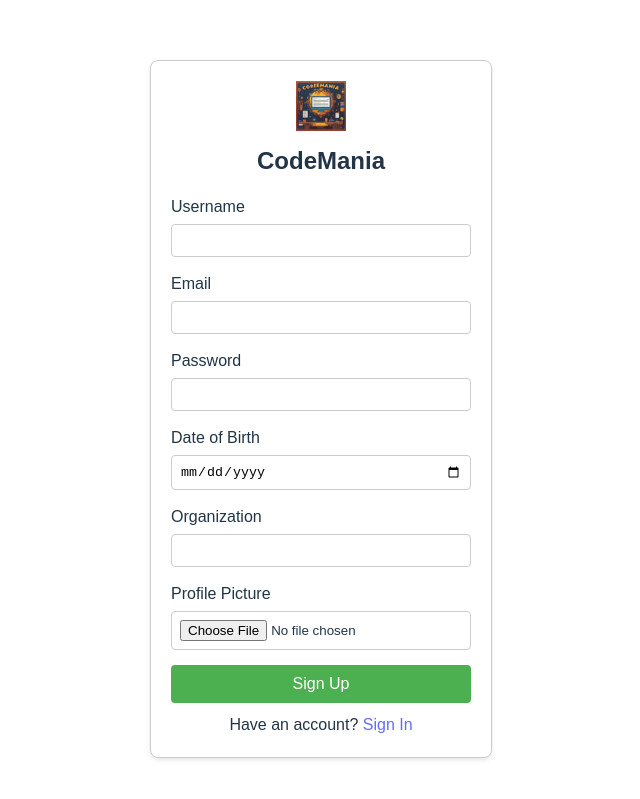
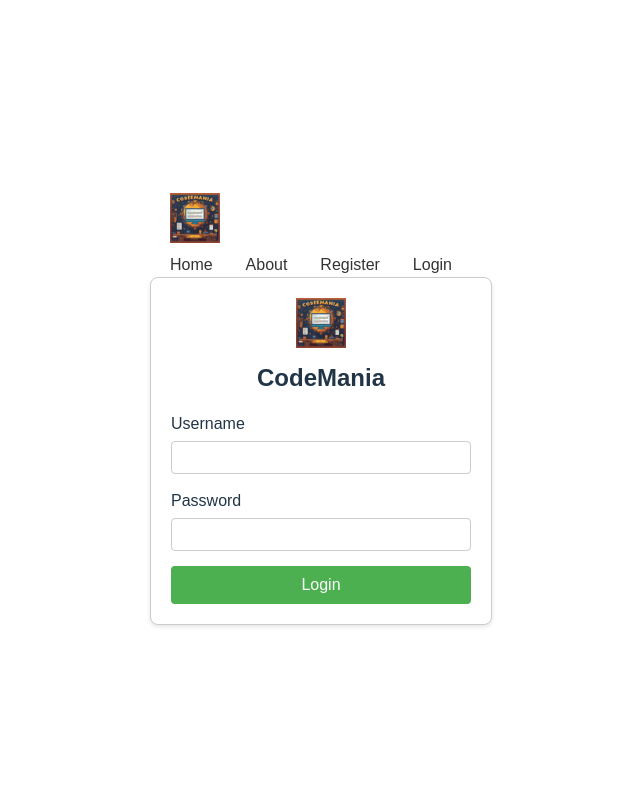
Before and after one commit to Mayank-Bharti/Online_Judge_Project, a React (Vite) app in the folder reactpro/Client/: page /login in a window 1280 px wide. Shown: the part 151-950 px from the top of the page, without its empty margins (319-959 px from the left). Built offline with nearby package versions, Linux system fonts and the light colour scheme.

Commit message:
create complete frontend of home,about,register and login

```diff
--- a/reactpro/Client/package.json
+++ b/reactpro/Client/package.json
@@ -11,7 +11,8 @@
   },
   "dependencies": {
     "react": "^18.3.1",
-    "react-dom": "^18.3.1"
+    "react-dom": "^18.3.1",
+    "react-router-dom": "^6.24.0"
   },
   "devDependencies": {
     "@types/react": "^18.3.3",
--- a/reactpro/Client/src/App.jsx
+++ b/reactpro/Client/src/App.jsx
@@ -1,4 +1,28 @@
-const App=()=>{
-  return <h1>Home page</h1>;
+import { BrowserRouter as Router, Routes, Route } from "react-router-dom";
+import { Home } from "./pages/home";
+import { About } from "./pages/about";
+// import { Contact } from "./pages/Contact";
+// import { Service } from "./pages/Service";
+import { Register } from "./pages/Registration";
+import { Login } from "./pages/login.jsx"
+import { Navbar } from "./components/Navbar";
+
+
+const App = () => {
+  return (
+    <Router>
+     <Navbar />
+      <Routes>
+        <Route path="/" element={<Home />} />
+        <Route path="/about" element={<About />} />
+        {/* <Route path="/contact" element={<Contact />} /> */}
+        {/* <Route path="/service" element={<Service />} /> */}
+        <Route path="/Registration" element={<Register />} />
+        <Route path="/login" element={<Login />} />
+        <Route path="/Navbar" element={<Navbar />} />
+      </Routes>
+    </Router>
+  );
 };
+
 export default App;
--- /dev/null
+++ b/reactpro/Client/src/components/Navbar.css
@@ -0,0 +1,39 @@
+.container {
+    max-width: 1200px;
+    margin: 0 auto;
+    padding: 0 20px;
+  }
+
+  .logo-brand {
+    font-size: 24px;
+    font-weight: bold;
+    color: #333;
+    text-decoration: none;
+  }
+
+  nav ul {
+    list-style: none;
+    margin: 0;
+    padding: 0;
+    display: flex;
+    justify-content: space-between;
+    align-items: center;
+  }
+
+  nav li {
+    margin-right: 20px;
+  }
+
+  nav a {
+    color: #333;
+    text-decoration: none;
+    transition: color 0.2s ease;
+  }
+
+  nav a:hover {
+    color: #666;
+  }
+
+  .logo-brand:hover {
+    color: #666;
+  }
--- /dev/null
+++ b/reactpro/Client/src/components/Navbar.jsx
@@ -0,0 +1,39 @@
+import { NavLink } from "react-router-dom";
+import "./Navbar.css";
+
+export const Navbar = () => {
+  return (
+    <>
+      <header>
+        <div className="container">
+          <div className="logo-brand">
+            <NavLink to="/"><img src="../images/CodeMania.jpg" alt="CodeMania" className="logo" /></NavLink>
+          </div>
+
+          <nav>
+            <ul>
+              <li>
+                <NavLink to="/"> Home </NavLink>
+              </li>
+              <li>
+                <NavLink to="/about"> About </NavLink>
+              </li>
+              {/* <li>
+                <NavLink to="/service"> Services </NavLink>
+              </li>
+              <li>
+                <NavLink to="/contact"> Contact </NavLink>
+              </li> */}
+              <li>
+                <NavLink to="/Registration"> Register </NavLink>
+              </li>
+              <li>
+                <NavLink to="/login"> Login </NavLink>
+              </li>
+            </ul>
+          </nav>
+        </div>
+      </header>
+    </>
+  );
+};
--- a/reactpro/Client/src/main.jsx
+++ b/reactpro/Client/src/main.jsx
@@ -1,14 +1,13 @@
 import React from 'react'
 import ReactDOM from 'react-dom/client'
-// import App from './App.jsx'
-import Registeration from './Registeration.jsx'
+import App from './App.jsx'
 import './index.css'
 
 ReactDOM.createRoot(document.getElementById('root')).render(
   <React.StrictMode>
-    {/* <App /> */}
-    <Registeration />
-  </React.StrictMode>,
+    <App />
+   </React.StrictMode>,
+
 
 
 )
--- a/reactpro/Client/src/Registeration.jsx
+++ b/reactpro/Client/src/pages/Registration.jsx
@@ -1,7 +1,7 @@
 import React, { useState } from 'react';
 import './register.css';
 
-const RegistrationForm = () => {
+export const Register = () => {
   const [user, setUser] = useState({
     username: '',
     email: '',
@@ -139,16 +139,14 @@ const RegistrationForm = () => {
           />
           {formErrors.profilepic && <span className="error-message">{formErrors.profilepic}</span>}
         </div>
-        {/* <div className="captcha">
-          <div className="captcha-message">Success!</div>
-        </div> */}
+
         <button type="submit" className="submit-button">Sign Up</button>
       </form>
       <div className="signin-link">
-        <span>Have an account? <a href="/signin">Sign In</a></span>
+        <span>Have an account? <a href="/login">Sign In</a></span>
       </div>
     </div>
   );
 };
 
-export default RegistrationForm;
+// export default RegistrationForm;
--- /dev/null
+++ b/reactpro/Client/src/pages/about.jsx
@@ -0,0 +1,3 @@
+export const About = () => {
+    return <h1>About Page</h1>;
+  };
--- /dev/null
+++ b/reactpro/Client/src/pages/home.jsx
@@ -0,0 +1,8 @@
+export const Home = () => {
+
+    return (
+      <>
+    <h1>Hello Home Page</h1>;
+    </>
+  );
+  };
--- /dev/null
+++ b/reactpro/Client/src/pages/login.css
@@ -0,0 +1,95 @@
+body, html {
+    height: 140%;
+    margin: 0;
+    display: flex;
+    justify-content: center;
+    align-items: center;
+    font-family: Arial, sans-serif;
+  }
+
+  .login-form-container {
+    display: flex;
+    justify-content: center;
+    align-items: center;
+    height: 100%;
+  }
+
+  .login-form {
+    width: 300px;
+    padding: 20px;
+    border: 1px solid #ccc;
+    border-radius: 8px;
+    box-shadow: 0 2px 4px rgba(0, 0, 0, 0.1);
+    background-color: #fff;
+  }
+
+  .logo-container {
+    text-align: center;
+    margin-bottom: 20px;
+  }
+
+  .logo {
+    width: 50px;
+    height: 50px;
+  }
+
+  .site-name {
+    font-size: 24px;
+    font-weight: bold;
+    margin-top: 10px;
+  }
+
+  .form-group {
+    margin-bottom: 15px;
+  }
+
+  .form-group label {
+    display: block;
+    margin-bottom: 5px;
+  }
+
+  .form-group input {
+    width: 100%;
+    padding: 8px;
+    box-sizing: border-box;
+    border: 1px solid #ccc;
+    border-radius: 4px;
+  }
+
+  .form-group input.error {
+    border-color: red;
+  }
+
+  .error-message {
+    color: red;
+    font-size: 12px;
+  }
+
+  /* .captcha {
+    margin-bottom: 15px;
+    text-align: center;
+  }
+
+  .captcha-message {
+    color: green;
+  } */
+
+  .login-button {
+    width: 100%;
+    padding: 10px;
+    background-color: #4CAF50;
+    color: white;
+    border: none;
+    border-radius: 4px;
+    cursor: pointer;
+  }
+
+  .login-button:hover {
+    background-color: #45a049;
+  }
+
+  /* .signin-link {
+    text-align: center;
+    margin-top: 10px;
+  }
+   */
--- /dev/null
+++ b/reactpro/Client/src/pages/login.jsx
@@ -0,0 +1,96 @@
+import React, { useState } from 'react';
+import './login.css';
+
+export const Login = () => {
+  const [user, setUser] = useState({
+    username: '',
+    password: '',
+  });
+
+  const [formErrors, setFormErrors] = useState({
+    username: '',
+    password: '',
+   });
+
+  const handleChange = (e) => {
+    const { name, value, type, files } = e.target;
+    if (type === 'file') {
+      setUser({
+        ...user,
+        [name]: files[0],
+      });
+    } else {
+      setUser({
+        ...user,
+        [name]: value,
+      });
+    }
+  };
+
+  const handleSubmit = async (e) => {
+    e.preventDefault();
+    try {
+      // const formData = new FormData();
+      // for (const key in user) {
+      //   formData.append(key, user[key]);
+      // }
+
+      const {username ,password }=user;
+
+      const response = await fetch('http://localhost:3000/api/auth/login', {
+        method: 'POST',
+        headers:{
+          "Content-Type":"application/json"
+        },
+        body: JSON.stringify({username ,password }),
+      });
+
+      if (!response.ok) {
+        throw new Error('Network response was not ok');
+      }
+
+      // const data = await response.json();
+      console.log(data);
+    } catch (error) {
+      console.error('Error during login:', error);
+    }
+  };
+
+  return (
+    <div className="login-form">
+      <div className="logo-container">
+        <img src="../images/CodeMania.jpg" alt="CodeMania" className="logo" />
+        <h1 className="site-name">CodeMania</h1>
+      </div>
+      <form onSubmit={handleSubmit} method="POST">
+        <div className="form-group">
+          <label>Username</label>
+          <input
+            type="text"
+            name="username"
+            value={user.username}
+            onChange={handleChange}
+            className={formErrors.username && 'error'}
+          />
+          {formErrors.username && <span className="error-message">{formErrors.username}</span>}
+        </div>
+
+        <div className="form-group">
+          <label>Password</label>
+          <input
+            type="password"
+            name="password"
+            value={user.password}
+            onChange={handleChange}
+            className={formErrors.password && 'error'}
+          />
+          {formErrors.password && <span className="error-message">{formErrors.password}</span>}
+        </div>
+
+        <button type="submit" className="login-button">Login</button>
+      </form>
+    </div>
+  );
+};
+
+// export default LoginForm;
```
Also changed, not shown: reactpro/Client/src/pages/register.css (renamed from reactpro/Client/src/register.css), 1 other file (tests, documents, lock files or other folders).
